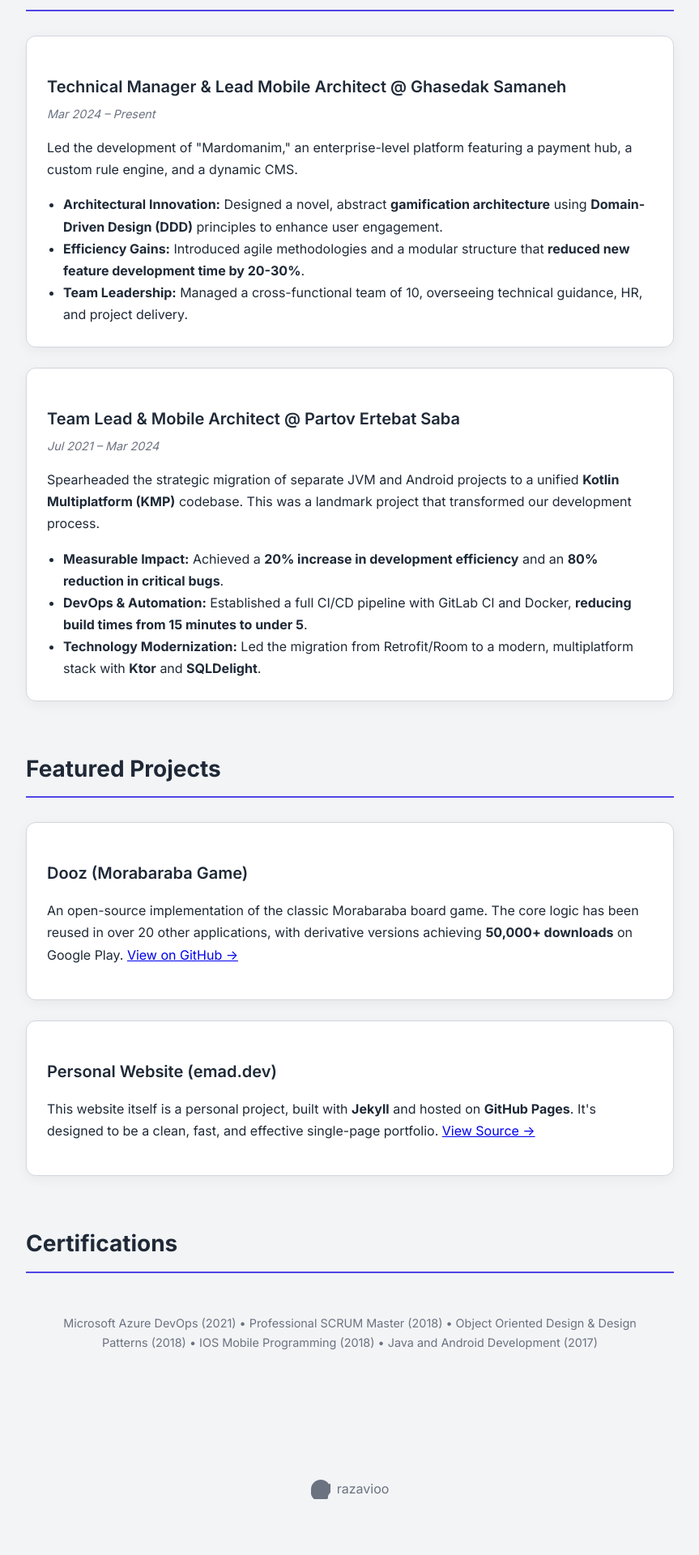
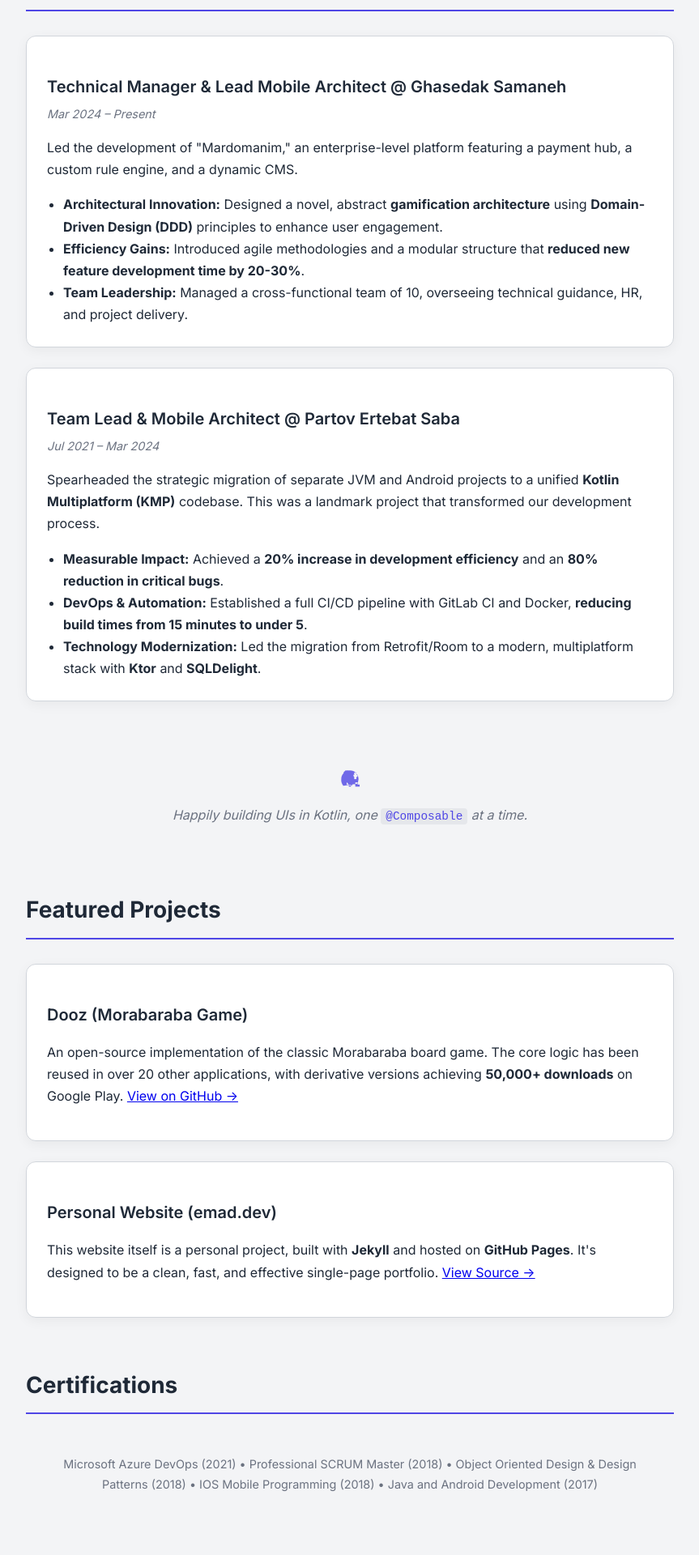
Before and after one commit to razavioo/emad.dev, a Jekyll site: the page built from index.md, in a window 1280 px wide. Shown: the part 971-2891 px from the top of the page at 81% size, without its empty margins (208-1071 px from the left). Built offline with Jekyll 4.4.1, drawn with Linux system fonts in a browser that asks for light colours; before the commit the page ends 2870 px from its top, so only the background shows below that.

Commit message:
Add an android joke and remove footer

```diff
--- a/_layouts/default.html
+++ b/_layouts/default.html
@@ -15,14 +15,5 @@
 <main class="container">
     {{ content }}
 </main>
-<footer class="site-footer">
-    <a href="https://github.com/{{ site.github_username }}" target="_blank" rel="noopener noreferrer">
-        <svg height="24" aria-hidden="true" viewBox="0 0 16 16" version="1.1" width="24" data-view-component="true"
-             class="github-icon">
-            <path d="M8 0c4.42 0 8 3.58 8 8a8.013 8.013 0 0 1-5.45 7.59c-.4.08-.55-.17-.55-.38 0-.19.01-.82.01-1.49-2.01.37-2.53-.49-2.69-.94-.09-.23-.48-.94-.82-1.13-.28-.15-.68-.52-.01-.53.63-.01 1.08.58 1.23.82.72 1.21 1.87.87 2.33.66.07-.52.28-.87.51-1.07-1.78-.2-3.64-.89-3.64-3.95 0-.87.31-1.59.82-2.15-.08-.2-.36-1.02.08-2.12 0 0 .67-.21 2.2.82.64-.18 1.32-.27 2-.27.68 0 1.36.09 2 .27 1.53-1.04 2.2-.82 2.2-.82.44 1.1.16 1.92.08 2.12.51.56.82 1.28.82 2.15 0 3.07-1.87 3.75-3.65 3.95.29.25.54.73.54 1.48 0 1.07-.01 1.93-.01 2.2 0 .21-.15.46-.55.38A8.013 8.013 0 0 1 0 8c0-4.42 3.58-8 8-8Z"></path>
-        </svg>
-        <span>razavioo</span>
-    </a>
-</footer>
 </body>
 </html>
--- a/assets/css/style.css
+++ b/assets/css/style.css
@@ -170,36 +170,6 @@
   opacity: 0;
 }
 
-.site-footer {
-  text-align: center;
-  padding: 40px 20px;
-  margin-top: 40px;
-  color: var(--subtle-text);
-}
-
-.site-footer a {
-  color: var(--subtle-text);
-  text-decoration: none;
-  display: inline-flex;
-  align-items: center;
-  gap: 8px;
-  transition: color 0.2s ease-in-out;
-}
-
-.site-footer a:hover {
-  color: var(--text-color);
-}
-
-.site-footer .github-icon {
-  fill: var(--subtle-text);
-  transition: fill 0.2s ease-in-out;
-}
-
-.site-footer a:hover .github-icon {
-  fill: var(--text-color);
-}
-
-/* --- Responsive Design --- */
 @media (max-width: 768px) {
   .container {
     padding: 20px 15px;
@@ -229,3 +199,36 @@
     text-align: center;
   }
 }
+
+.android-divider {
+  display: flex;
+  flex-direction: column;
+  align-items: center;
+  justify-content: center;
+  margin: 80px 0;
+  gap: 15px;
+  text-align: center;
+  animation: fadeIn 0.8s ease-out 0.5s forwards;
+  opacity: 0;
+}
+
+.android-divider svg {
+  fill: var(--primary-color);
+  opacity: 0.8;
+}
+
+.android-divider p {
+  font-style: italic;
+  color: var(--subtle-text);
+  font-size: 1rem;
+  margin: 0;
+}
+
+.android-divider code {
+  font-style: normal;
+  background-color: #e5e7eb;
+  padding: 2px 6px;
+  border-radius: 4px;
+  font-size: 0.9rem;
+  color: var(--primary-color);
+}
--- a/index.md
+++ b/index.md
@@ -56,6 +56,11 @@
   </ul>
 </div>
 
+<div class="android-divider">
+  <svg xmlns="http://www.w3.org/2000/svg" width="32" height="32" viewBox="0 0 24 24"><path d="M19 8h-1V6h-2v2h-2v2h2v2h2V10h1V8zM5.88 18.12A7.965 7.965 0 0 1 4 12c0-4.41 3.59-8 8-8s8 3.59 8 8a7.965 7.965 0 0 1-1.88 5.12L19 17.24V15h-2v4h4v-2h-2.12l.88-.88zM6.12 5.88A7.965 7.965 0 0 1 8 4c4.41 0 8 3.59 8 8a7.965 7.965 0 0 1-2.12 5.88L11 17.88V19h2v-4H9v2h2.12l-5-5z"/></svg>
+  <p>Happily building UIs in Kotlin, one <code>@Composable</code> at a time.</p>
+</div>
+
 ## Featured Projects
 
 <div class="highlight">
```
